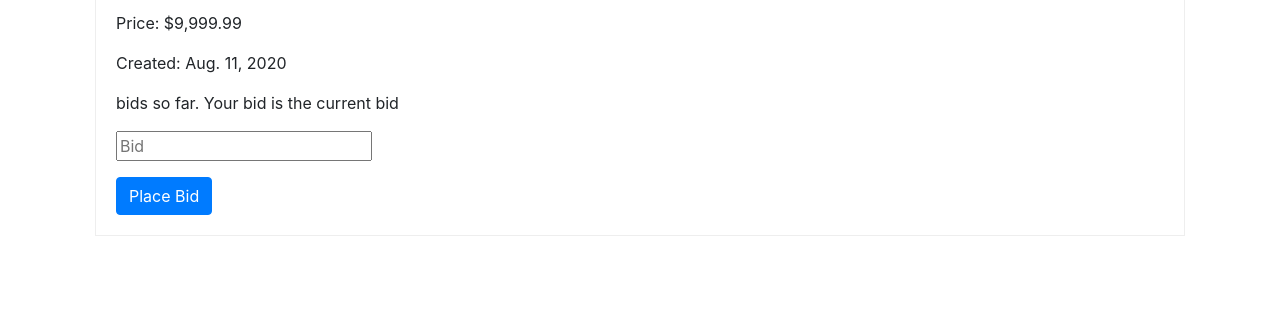
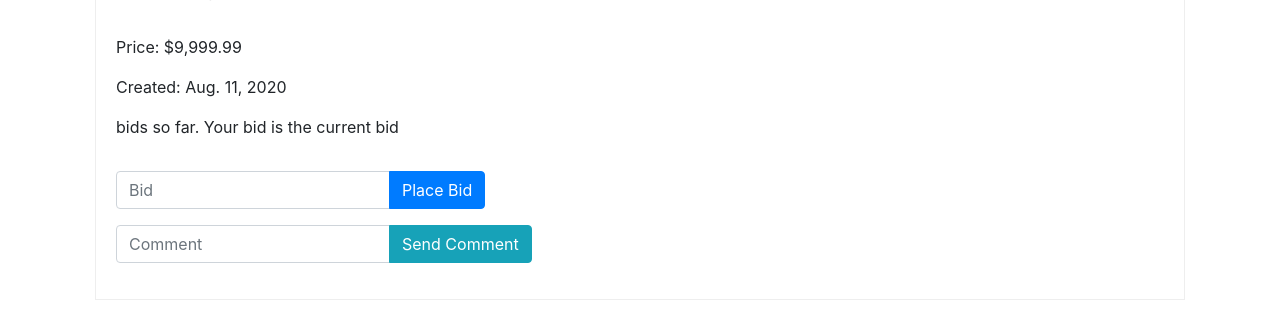
Before and after one commit to wjen/cs50w, a Django app: page /listing/1 in a window 1280 px wide. Shown: the part 514-834 px from the top of the page. Before the commit the page ends 750 px from the top, so only its background shows below. Run offline with Django 3.2, Linux system fonts and the light colour scheme; data comes from the database, SQL or seed files in the repository; some libraries are stand-ins or nearby versions.

Commit message:
add comments field in html

```diff
--- a/commerce/auctions/templates/auctions/show.html
+++ b/commerce/auctions/templates/auctions/show.html
@@ -6,7 +6,7 @@
     <div class="listing">
         <h2>Listing: {{ listing.title }}</h2>
         <form action="watchlist/add/{{item.title}}">
-            <button>WatchList</button>
+            <button class='btn btn-secondary'>WatchList</button>
         </form>
         <div class="row">
             <div class="col">
@@ -19,16 +19,28 @@
             </div>
         </div>
         <div class="row">
-            <div class="col">
+            <div class="col my-3">
                 <p>Price: ${{ listing.value| intcomma }}</p>
                 <p>{{ id }}</p>
                 <p>Created: {{ listing.date_added }}</p>
                 <p>bids so far. Your bid is the current bid</p>
-                <input type="text" placeholder="Bid">
             </div>
         </div>
-        <form action="" class="listing__button mt-3">
-            <button class='btn btn-primary'>Place Bid</button>
+        <form action="" class='form-inline mb-3'>
+            <div class='input-group'>
+                <input type="text" class="form-control" placeholder="Bid">
+                <div class='input-group-append'>
+                    <button class='btn btn-primary'>Place Bid</button>
+                </div>
+            </div>
+        </form>
+        <form action="" class='form-inline mb-3'>
+            <div class='input-group'>
+                <input type="text" class="form-control" placeholder="Comment">
+                <div class='input-group-append'>
+                    <button class='btn btn-info'>Send Comment</button>
+                </div>
+            </div>
         </form>
     </div>
 </div>
```
